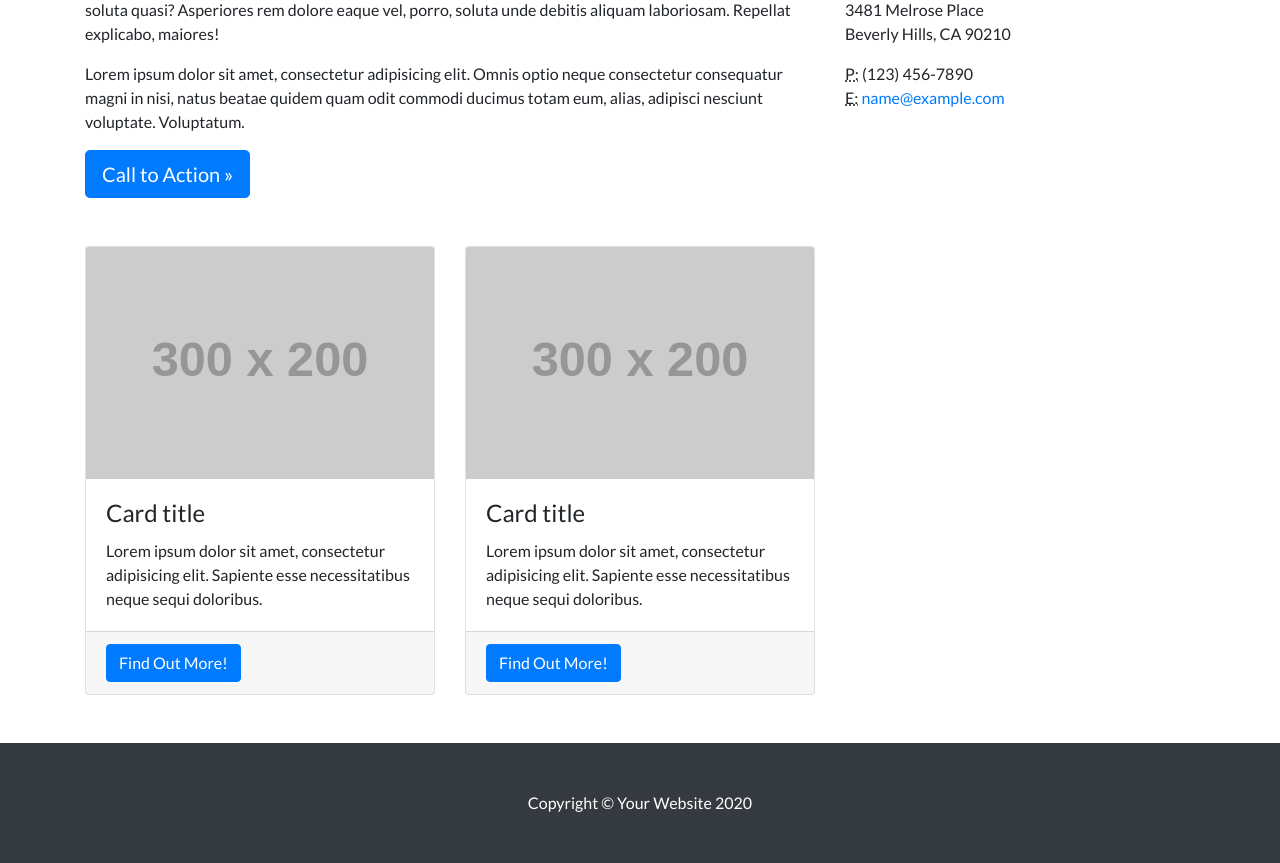
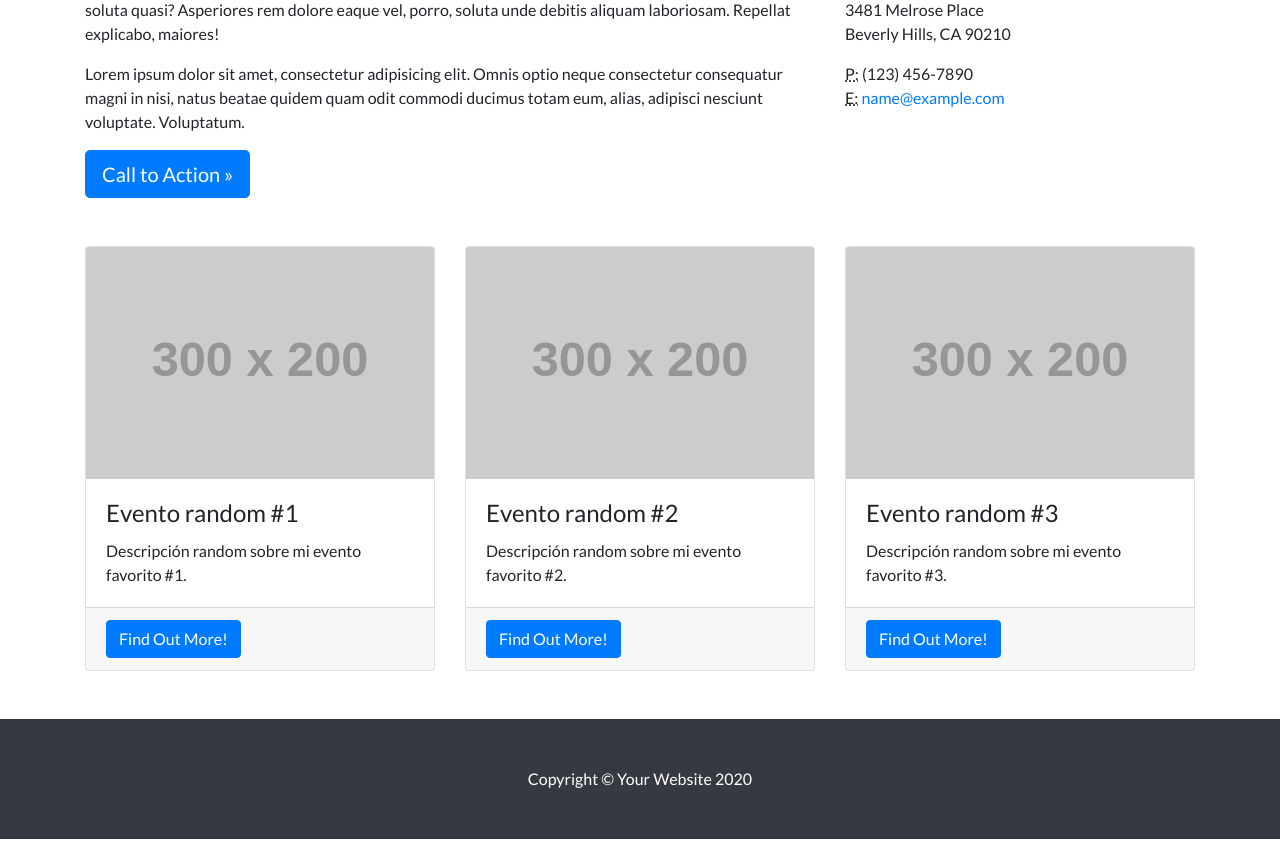
Before and after one commit to futurelabmx/curso-python-enes-leon, a Flask app: page / in a window 1280 px wide. Shown: the part 473-1336 px from the top of the page. After the commit the page ends 1312 px from the top, so only its background shows below. Run offline with Flask 2, Linux system fonts and the light colour scheme; grey boxes labelled with a size stand in for pictures from a placeholder-image service; some libraries are stand-ins or nearby versions.

Commit message:
Update II, 03/03.

```diff
--- a/app.py
+++ b/app.py
@@ -6,10 +6,16 @@ app = Flask(__name__)
 
 eventos = [
 	{
-		"title": "Evento random #1"
+		"title": "Evento random #1",
+		"desc": "Descripción random sobre mi evento favorito #1."
 	},
 	{
-		"title": "Evento random #2"
+		"title": "Evento random #2",
+		"desc": "Descripción random sobre mi evento favorito #2."
+	},
+	{
+		"title": "Evento random #3",
+		"desc": "Descripción random sobre mi evento favorito #3."
 	}
 ]
 
@@ -19,5 +25,10 @@ def index():
 	return render_template('index.html', e=eventos)
 
 
+@app.route('/acerca-de')
+def about():
+	return render_template('about.html')
+
+
 if __name__ == "__main__":
 	app.run(debug=True, port=5000)
--- /dev/null
+++ b/templates/about.html
@@ -0,0 +1,4 @@
+{% extends "base.html" %}
+{% block content %}
+
+{% endblock %}
--- a/templates/index.html
+++ b/templates/index.html
@@ -37,8 +37,8 @@
 			<div class="card h-100">
 				<img class="card-img-top" src="http://placehold.it/300x200" alt="">
 				<div class="card-body">
-				<h4 class="card-title">Card title</h4>
-				<p class="card-text">Lorem ipsum dolor sit amet, consectetur adipisicing elit. Sapiente esse necessitatibus neque sequi doloribus.</p>
+				<h4 class="card-title">{{ evento["title"] }}</h4>
+				<p class="card-text">{{ evento["desc"] }}</p>
 				</div>
 				<div class="card-footer">
 				<a href="#" class="btn btn-primary">Find Out More!</a>
```
